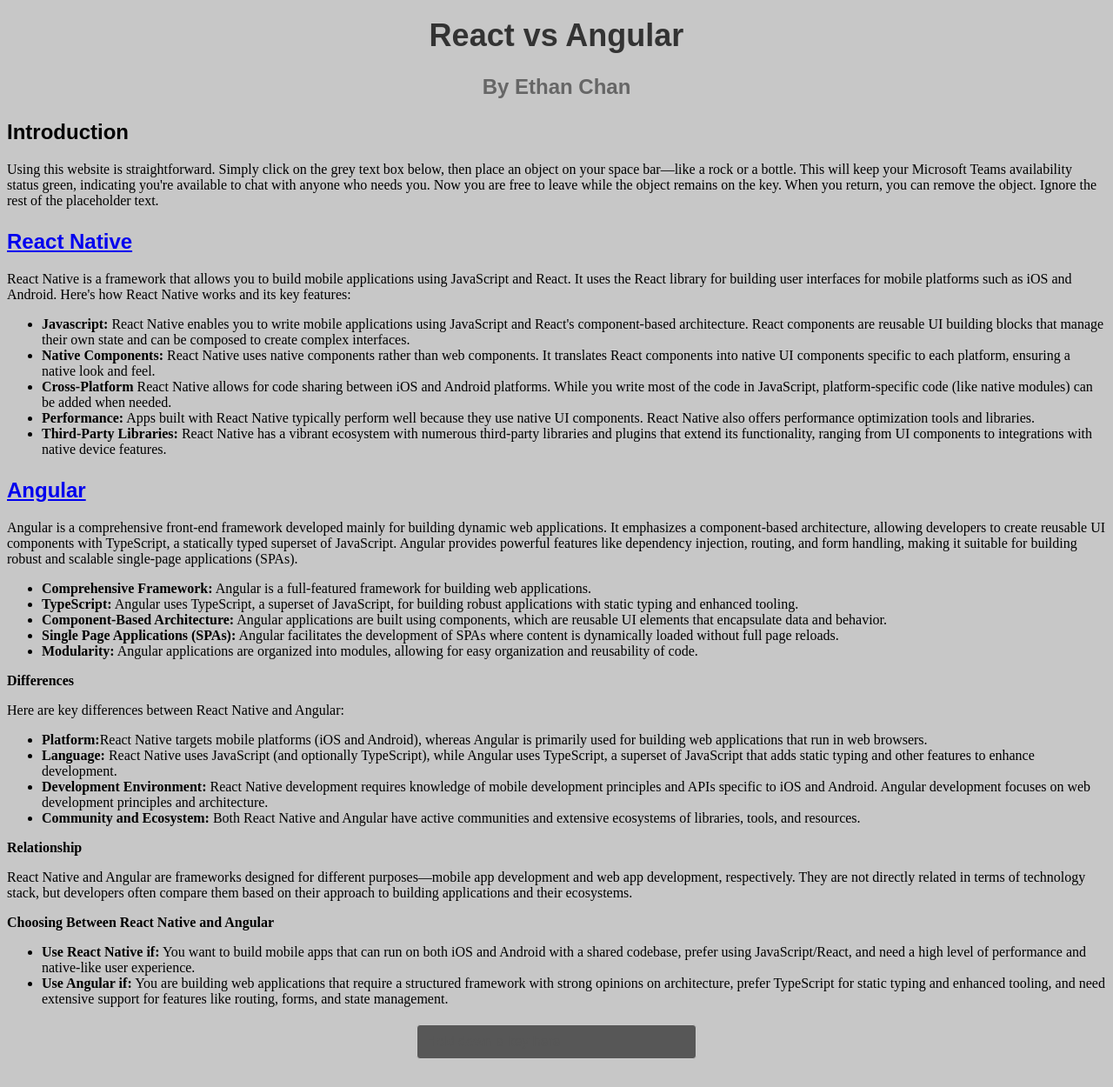
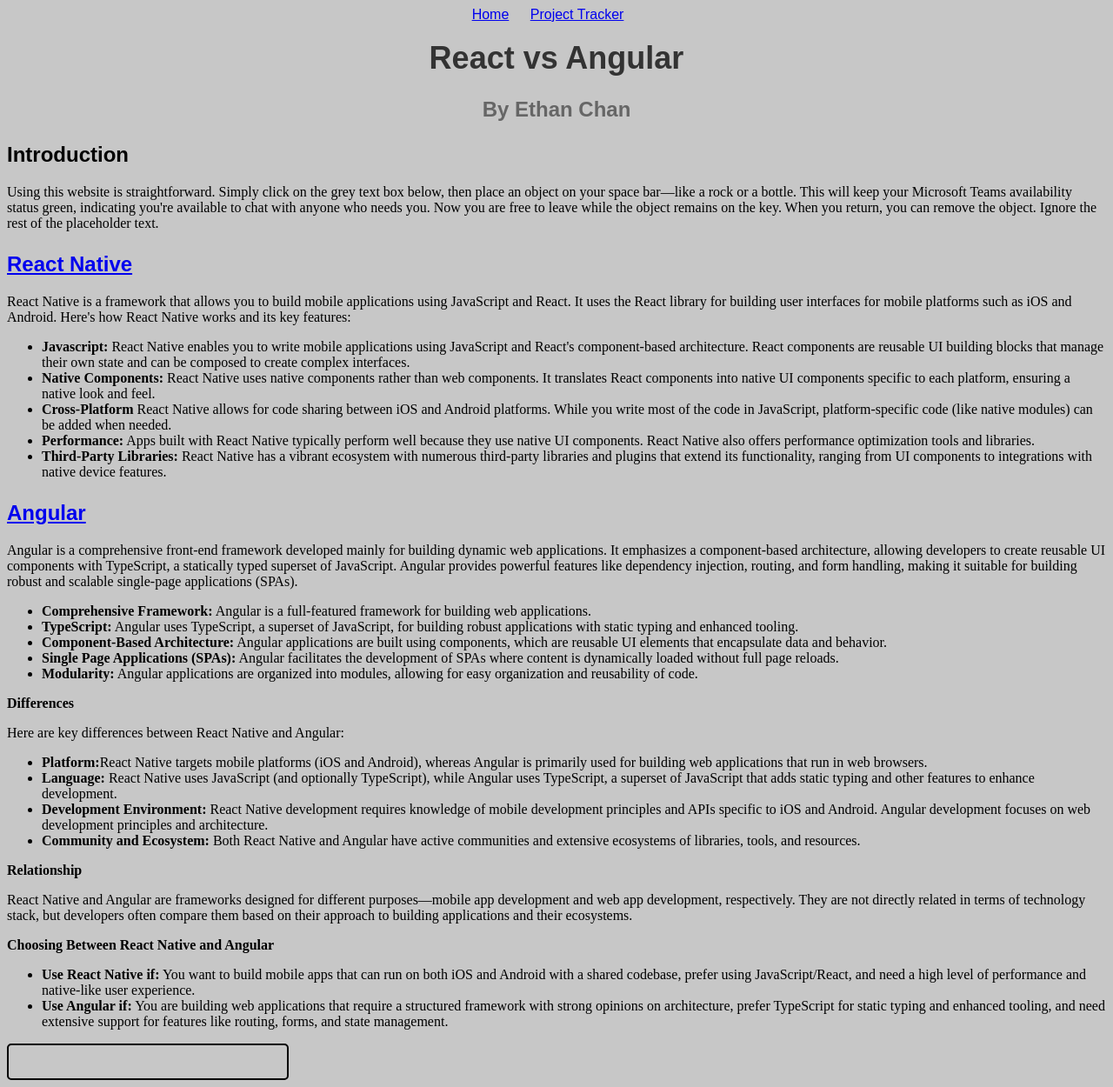
Before and after one commit to e-than-c/perpetual-teams, a plain HTML site: page index.html in a window 1280 px wide. Shown: the whole page at 87% size. Drawn offline with Linux system fonts and the light colour scheme.

Commit message:
added project tracker

```diff
--- a/index.html
+++ b/index.html
@@ -8,6 +8,12 @@
     <title>Document</title>
   </head>
   <body>
+    <nav>
+      <ul>
+        <li><a href="index.html">Home</a></li>
+        <li><a href="project_tracker.html">Project Tracker</a></li>
+      </ul>
+    </nav>
     <h1>React vs Angular</h1>
     <h2>By Ethan Chan</h2>
 
@@ -157,10 +163,9 @@
     </div>
     <input
       type="text"
-      id="text-input"
+      id="homepage-input"
+      class="common-style homepage-input"
       name="q"
-      aria-label="Hold  down a key here"
-      placeholder="Hold down a key here"
     />
   </body>
 </html>
--- a/script.js
+++ b/script.js
@@ -1,9 +1,7 @@
 // script.js
 
 document.addEventListener('DOMContentLoaded', function() {
-    const inputBox = document.getElementById('text-input');
-
-
+    const inputBox = document.getElementById('homepage-input');
     // Example: Add event listener for input event
     inputBox.addEventListener('input', function(event) {
         console.log('Input value:', inputBox.value);
@@ -13,3 +11,15 @@
         }
     });
 });
+
+document.addEventListener('DOMContentLoaded', function() {
+    const inputBox = document.getElementById('spreadsheet-input');
+    // Example: Add event listener for input event
+    inputBox.addEventListener('input', function(event) {
+        console.log('Input value:', inputBox.value);
+        // Example: Limit input to 10 characters
+        if (inputBox.value.length > 8) {
+            inputBox.value = "";
+        }
+    });
+});
--- a/styles.css
+++ b/styles.css
@@ -42,19 +42,42 @@
     border-radius: 4px; /* Add border radius */
 }
 
-/* style the input button */
-input[type="text"] {
+/* Common styles for all input boxes */
+.common-style {
     padding: 10px;
     font-size: 16px;
-    border: 2px solid #ccc;
+    border: 2px solid black;
     border-radius: 5px;
-    background-color: #575757; /* Change background color of the input box */
-    color: #575757; /* Change text color */
-    width: 300px; /* Set width of the input box */
+    width: 300px; /* Common width */
+    color: #ABABAB;
 }
 
-/* Styling placeholder text */
-#text-input::placeholder {
-    color: #575757; /* Set placeholder text color */
-    font-family: sans-serif; /* Set font family */
+.common-style:focus {
+    outline: none; /* Remove default focus style */
+    border-color: #C6C6C6; /* Change border color on focus */
 }
+
+/* Specific style for the home page */
+.homepage-input {
+    background-color: #C7C7C7;
+
+}
+
+/* Specific style for the spreadsheet */
+.spreadsheet-input {
+    background-color: #C7C7C7;
+    width: 250px; /* Different width for this input */
+}
+
+nav ul {
+    list-style-type: none;
+    font-family: sans-serif;
+    margin: 0;
+    padding: 0;
+    text-align: center;
+  }
+
+nav ul li {
+    display: inline-block;
+    margin-right: 20px; /* Adjust the space between the links as needed */
+  }
```
Also changed, not shown: project_tracker.html (added, +29 -0 lines).
